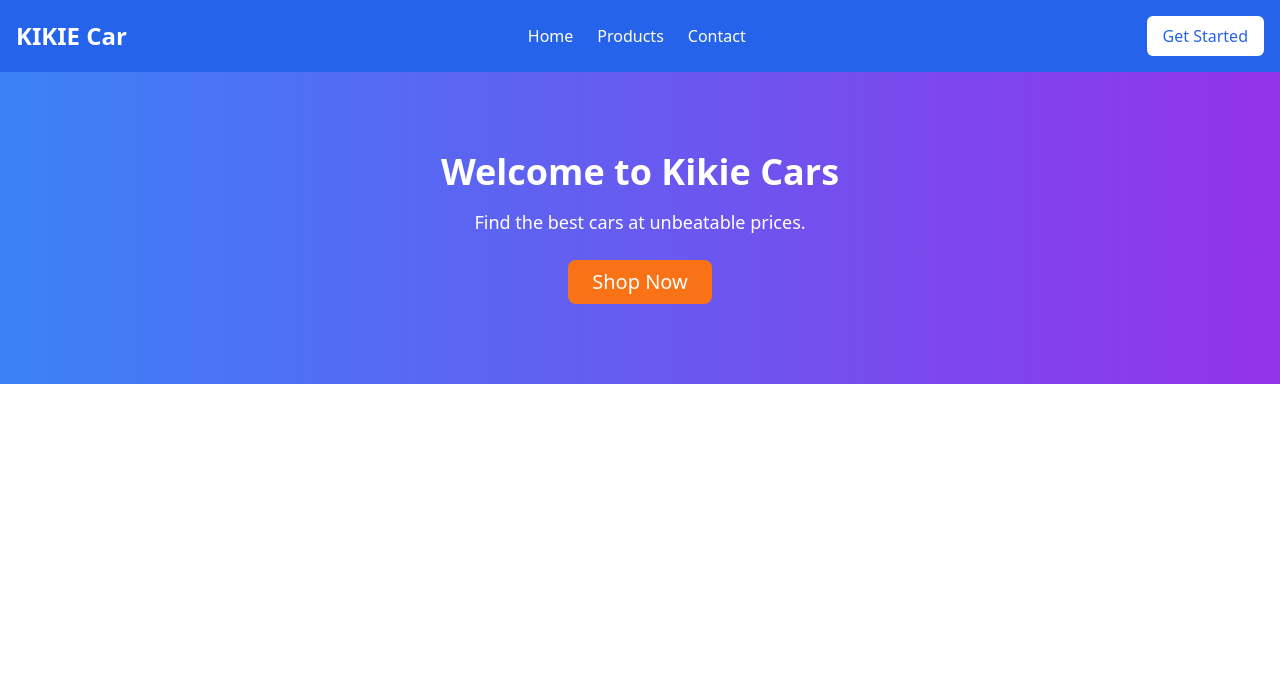
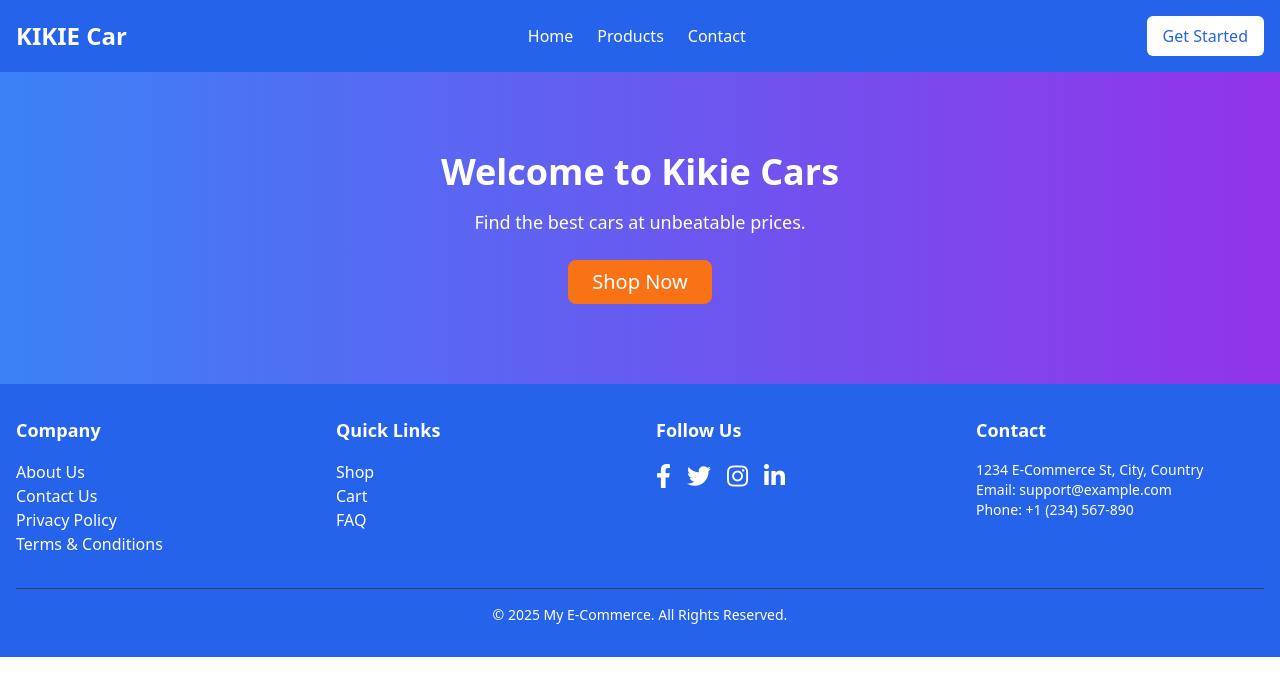
Before and after one commit to meshackkiplimo/kiki, a Nuxt app: page / in a window 1280 px wide. Shown: the top 696 px of the page. Built offline with nearby package versions, Linux system fonts and the light colour scheme.

Commit message:
added a footer

```diff
--- a/app.vue
+++ b/app.vue
@@ -1,13 +1,16 @@
 <template>
   <div class="min-h-screen bg-gray-100">
-    <Navbar /> <!-- Your global navbar -->
-    <NuxtPage />   <!-- This will render the page content (including Hero) -->
+    <Navbar />
+    <NuxtPage />
+    <!-- footer  -->
+    <Footer/>
   </div>
 </template>
 
 <script>
 
 import Navbar from '~/components/Navbar.vue'; // Import your Navbar component
+import Footer from '~/components/Footer.vue';
 
 export default {
   components: {
--- /dev/null
+++ b/components/Footer.vue
@@ -0,0 +1,71 @@
+<template>
+    <footer class="bg-blue-600 text-white py-8">
+      <div class="max-w-screen-xl mx-auto px-4">
+        <div class="grid grid-cols-1 sm:grid-cols-2 lg:grid-cols-4 gap-8">
+          <!-- Company Info Section -->
+          <div>
+            <h4 class="text-lg font-semibold mb-4">Company</h4>
+            <ul>
+              <li><a href="/about" class="hover:text-gray-300">About Us</a></li>
+              <li><a href="/contact" class="hover:text-gray-300">Contact Us</a></li>
+              <li><a href="/privacy" class="hover:text-gray-300">Privacy Policy</a></li>
+              <li><a href="/terms" class="hover:text-gray-300">Terms & Conditions</a></li>
+            </ul>
+          </div>
+
+          <!-- Quick Links Section -->
+          <div>
+            <h4 class="text-lg font-semibold mb-4">Quick Links</h4>
+            <ul>
+              <li><a href="/products" class="hover:text-gray-300">Shop</a></li>
+              <li><a href="/cart" class="hover:text-gray-300">Cart</a></li>
+              <li><a href="/faq" class="hover:text-gray-300">FAQ</a></li>
+            </ul>
+          </div>
+
+          <!-- Social Media Section -->
+          <div>
+            <h4 class="text-lg font-semibold mb-4">Follow Us</h4>
+            <div class="flex space-x-4">
+              <a href="https://facebook.com" target="_blank" class="text-2xl hover:text-gray-300">
+                <i class="fab fa-facebook-f"></i>
+              </a>
+              <a href="https://twitter.com" target="_blank" class="text-2xl hover:text-gray-300">
+                <i class="fab fa-twitter"></i>
+              </a>
+              <a href="https://instagram.com" target="_blank" class="text-2xl hover:text-gray-300">
+                <i class="fab fa-instagram"></i>
+              </a>
+              <a href="https://linkedin.com" target="_blank" class="text-2xl hover:text-gray-300">
+                <i class="fab fa-linkedin-in"></i>
+              </a>
+            </div>
+          </div>
+
+          <!-- Contact Info Section -->
+          <div>
+            <h4 class="text-lg font-semibold mb-4">Contact</h4>
+            <p class="text-sm">1234 E-Commerce St, City, Country</p>
+            <p class="text-sm">Email: support@example.com</p>
+            <p class="text-sm">Phone: +1 (234) 567-890</p>
+          </div>
+        </div>
+
+        <!-- Copyright Section -->
+        <div class="mt-8 border-t border-gray-700 pt-4 text-center text-sm">
+          <p>&copy; 2025 My E-Commerce. All Rights Reserved.</p>
+        </div>
+      </div>
+    </footer>
+  </template>
+
+  <script>
+  // You can add any functionality here if needed
+  export default {
+    name: 'Footer',
+  };
+  </script>
+
+  <style scoped>
+  /* Add any optional scoped styles for footer */
+  </style>
--- a/nuxt.config.ts
+++ b/nuxt.config.ts
@@ -1,12 +1,30 @@
-// https://nuxt.com/docs/api/configuration/nuxt-config
+// nuxt.config.js
 export default defineNuxtConfig({
+  // Set compatibility date to ensure compatibility with Nuxt releases
   compatibilityDate: '2024-11-01',
+
+  // Enable Nuxt DevTools for debugging during development
   devtools: { enabled: true },
+
+  // Link to your custom CSS file
   css: ['@/assets/css/style.css'],
+
+  // Configure PostCSS plugins
   postcss: {
     plugins: {
-      tailwindcss: {},
-      autoprefixer: {},
+      tailwindcss: {}, // Enables Tailwind CSS
+      autoprefixer: {}, // Automatically adds vendor prefixes
     },
   },
-})
+
+  // Add external resources (Font Awesome CDN)
+ app:{head: {
+    link: [
+      {
+        rel: 'stylesheet',
+        href: 'https://cdnjs.cloudflare.com/ajax/libs/font-awesome/5.15.3/css/all.min.css',
+      },
+    ],
+  },
+}
+});
```
